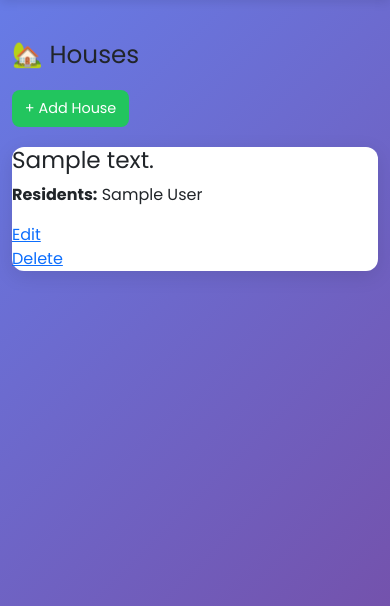
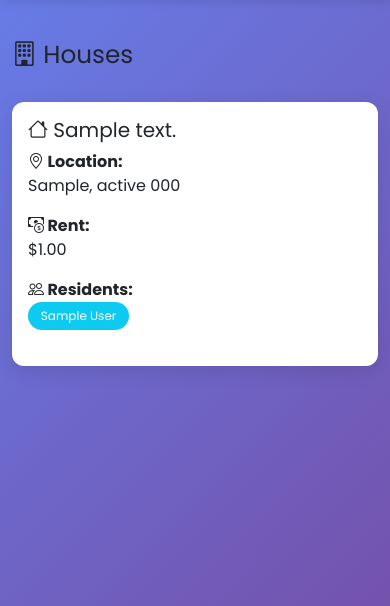
Before and after one commit to Diksha966/HIT237_Group_16_project, a Django app: page /houses/ in a window 390 px wide. Shown: the part 62-668 px from the top of the page. Run offline with Django 5.2, Linux system fonts and the light colour scheme; tables that the repository leaves empty hold one stand-in row (values such as "Sample post").

Commit message:
Improve house list UI and remove delete template
Revamp houses list view with a responsive Bootstrap grid and card layout. Adds authenticated-only action buttons (Add, Edit, Delete), displays address details (city, state, zip), rent, and resident badges, and improves the empty-state UI. Removes the old house_confirm_delete.html template and deletes an empty residents/resident file.

```diff
--- a/housing/templates/houses/house_list.html
+++ b/housing/templates/houses/house_list.html
@@ -2,32 +2,62 @@
 
 {% block content %}
 
-<h2 style="margin-bottom: 20px;">🏡 Houses</h2>
+<div class="d-flex justify-content-between align-items-center mb-4">
+    <h2><i class="bi bi-building"></i> Houses</h2>
+    {% if user.is_authenticated %}
+        <a href="{% url 'house_create' %}" class="btn btn-success">
+            <i class="bi bi-plus-circle"></i> Add House
+        </a>
+    {% endif %}
+</div>
 
-<a href="{% url 'house_create' %}" class="btn btn-success" style="margin-bottom: 20px;">
-    + Add House
-</a>
-
+{% if houses %}
+    <div class="row g-4">
         {% for house in houses %}
-    <div class="card">
-        <h3>{{ house.address }}</h3>
-        <p><strong>Residents:</strong>
+        <div class="col-md-6 col-lg-4">
+            <div class="card h-100">
+                <div class="card-body">
+                    <h5 class="card-title">
+                        <i class="bi bi-house"></i> {{ house.address }}
+                    </h5>
+                    <p class="card-text">
+                        <strong><i class="bi bi-geo-alt"></i> Location:</strong><br>
+                        {{ house.city }}, {{ house.state }} {{ house.zip_code }}
+                    </p>
+                    <p class="card-text">
+                        <strong><i class="bi bi-cash-coin"></i> Rent:</strong><br>
+                        ${{ house.rent|default:"Not set" }}
+                    </p>
+                    <p class="card-text">
+                        <strong><i class="bi bi-people"></i> Residents:</strong><br>
                         {% for r in house.residents.all %}
-                {{ r.first_name }} {{ r.last_name }}{% if not forloop.last %}, {% endif %}
+                            <span class="badge bg-info">{{ r.first_name }} {{ r.last_name }}</span>
                         {% empty %}
-                No residents
+                            <span class="text-muted">No residents</span>
                         {% endfor %}
                     </p>
-
-        <!-- ACTION BUTTONS -->
-        <a href="{% url 'house_update' house.id %}">Edit</a>
-        <a href="{% url 'house_delete' house.id %}">Delete</a>
                 </div>
-{% empty %}
-    <div class="card" style="text-align:center;">
-        <h3>No houses available 😢</h3>
-        <p>Add a new house to get started.</p>
+                {% if user.is_authenticated %}
+                <div class="card-footer bg-light d-flex gap-2">
+                    <a href="{% url 'house_update' house.id %}" class="btn btn-sm btn-primary flex-grow-1">
+                        <i class="bi bi-pencil"></i> Edit
+                    </a>
+                    <a href="{% url 'house_delete' house.id %}" class="btn btn-sm btn-danger flex-grow-1">
+                        <i class="bi bi-trash"></i> Delete
+                    </a>
+                </div>
+                {% endif %}
+            </div>
         </div>
         {% endfor %}
+    </div>
+{% else %}
+    <div class="card text-center">
+        <div class="card-body">
+            <h3><i class="bi bi-inbox"></i> No houses available</h3>
+            <p class="text-muted mb-0">Add a new house to get started.</p>
+        </div>
+    </div>
+{% endif %}
 
 {% endblock %}
```
Also changed, not shown: housing/templates/houses/house_confirm_delete.html (deleted, +0 -19 lines), 1 other file. Lines whose indentation alone changed are shown as unchanged.
